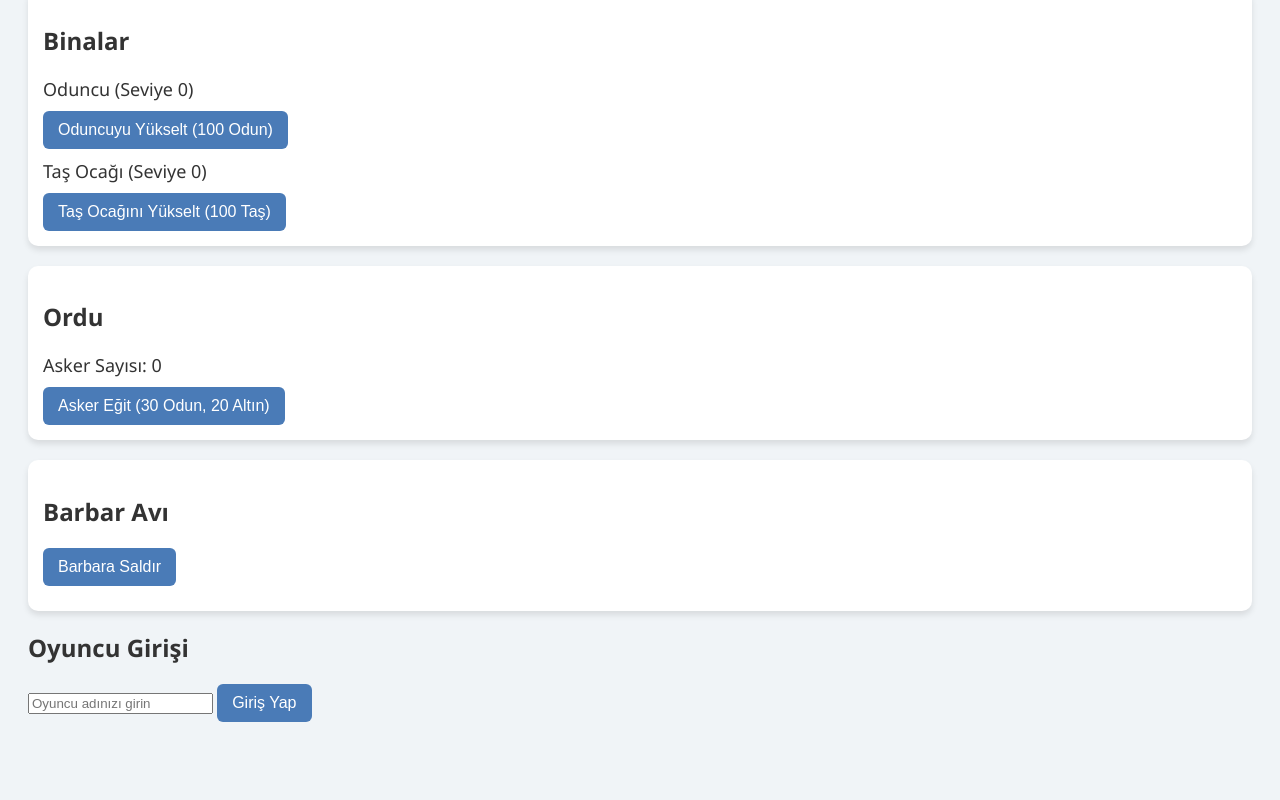
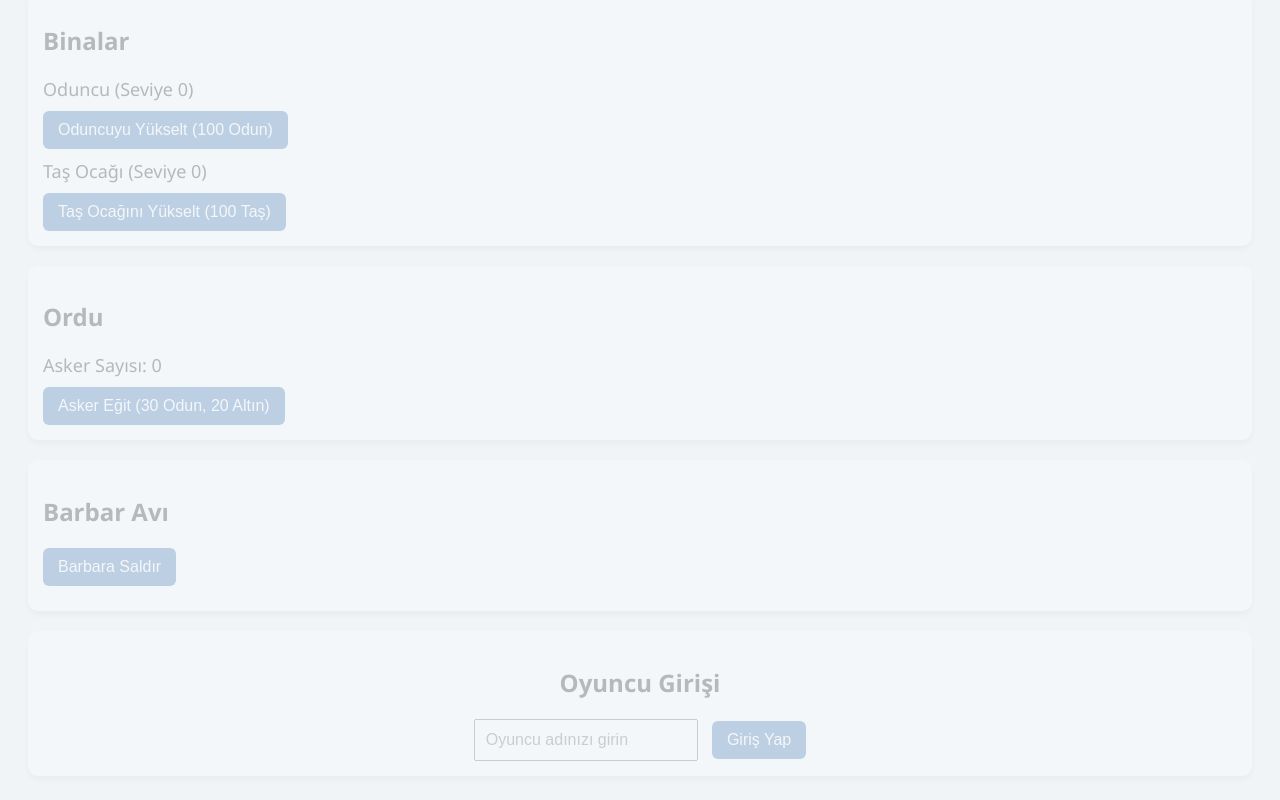
Before and after one commit to fotococuk23/kralligini-kur, a plain HTML site: page index.html in a window 1280 px wide. Shown: the part 448-1248 px from the top of the page. Before the commit the page ends 1198 px from the top, so only its background shows below. Drawn offline with Linux system fonts and the light colour scheme.

Commit message:
Update style.css

```diff
--- a/style.css
+++ b/style.css
@@ -88,3 +88,23 @@ button:active {
   75% { transform: translateX(-5px); }
   100% { transform: translateX(0); }
 }
+.player-login {
+  background: white;
+  border-radius: 10px;
+  padding: 15px;
+  margin: 20px 0;
+  box-shadow: 0 4px 6px rgba(0, 0, 0, 0.1);
+  text-align: center;
+}
+
+.player-login input {
+  padding: 10px;
+  font-size: 16px;
+  width: 200px;
+  margin-right: 10px;
+}
+
+body {
+  opacity: 0.3;
+  transition: opacity 0.5s;
+}
```
